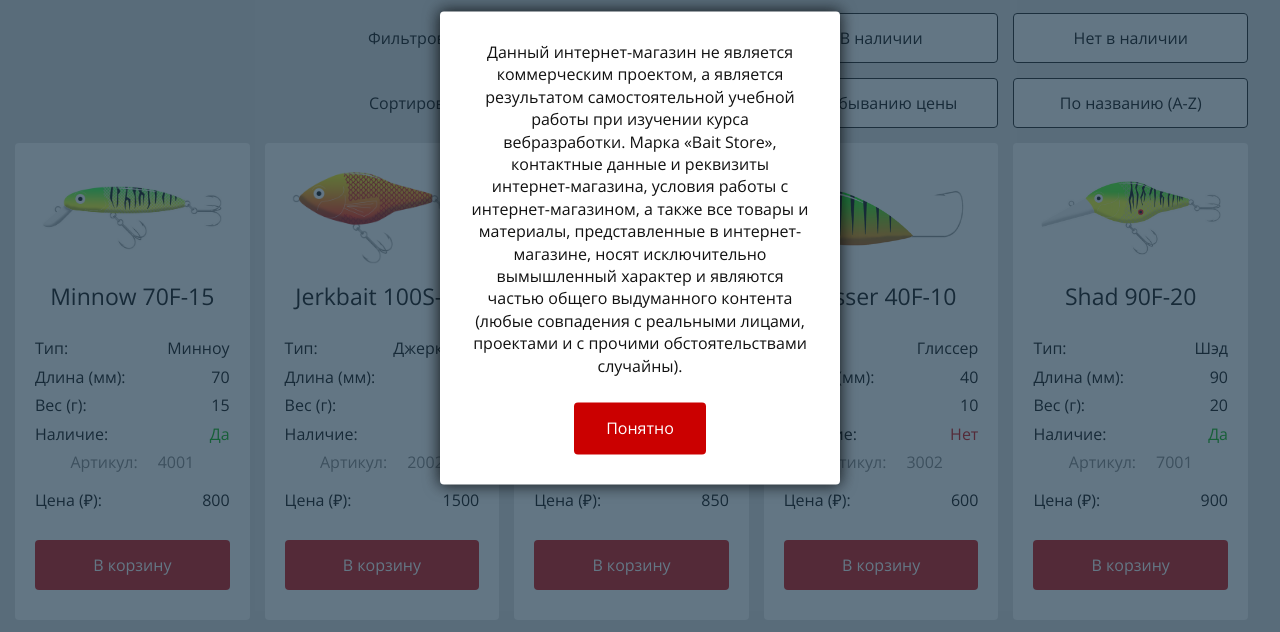
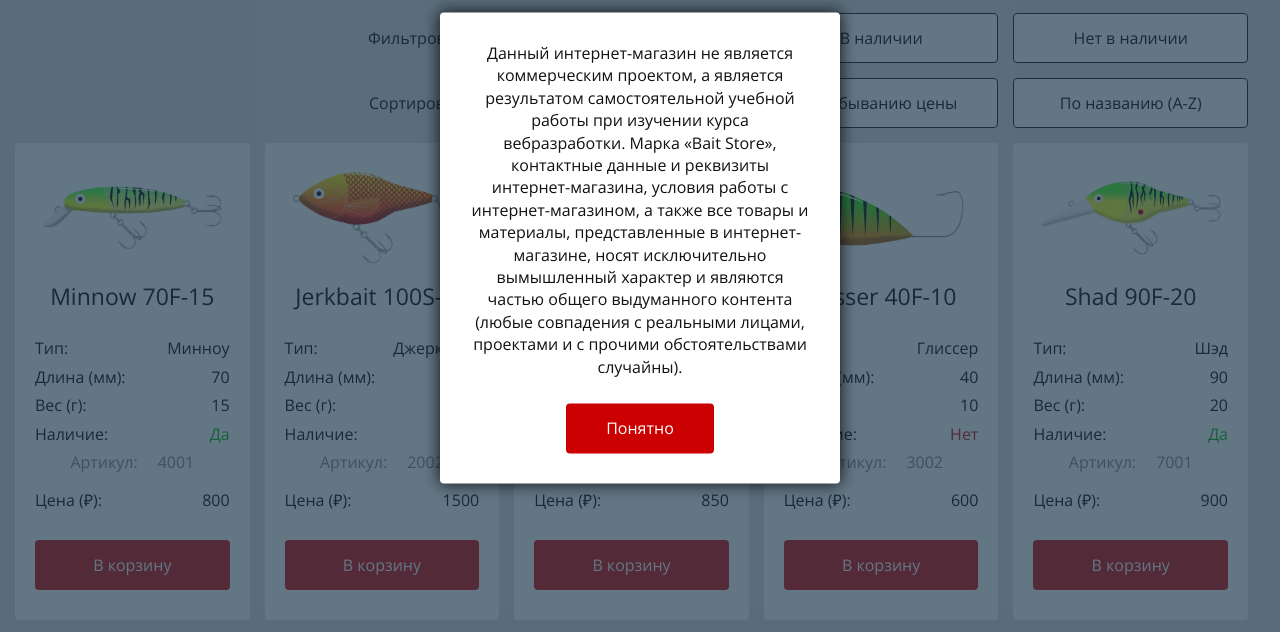
Before and after one commit to sergei-zhuravskii/bs-shop-cut-version, a plain HTML site: page index.html in a window 1280 px wide. Both pictures are taken after a click on the picture 1155 px from the left and 49 px from the top of the page. Shown: the part 152-784 px from the top of the page. Drawn offline with Linux system fonts and the light colour scheme.

Commit message:
Update styles.css

```diff
--- a/css/styles.css
+++ b/css/styles.css
@@ -817,15 +817,23 @@ html {
 }
 
 .modal__btn {
-  display: inline-block;
-  padding: 18px 32px 18px 32px;
+  display: flex;
+  align-items: center;
+  justify-content: center;
+  height: 50px;
+  width: fit-content;
+  padding-left: 40px;
+  padding-right: 40px;
+  background-color: var(--red);
+  border-radius: 4px;
+  cursor: pointer;
+}
+
+.modal__btn span {
   font-size: 16px;
   line-height: 100%;
   font-weight: 400;
-  color: white;
-  background-color: var(--red);
-  border-radius: 4px;
-  cursor: pointer;
+  color: var(--white);
 }
 
 /* footer */
```
